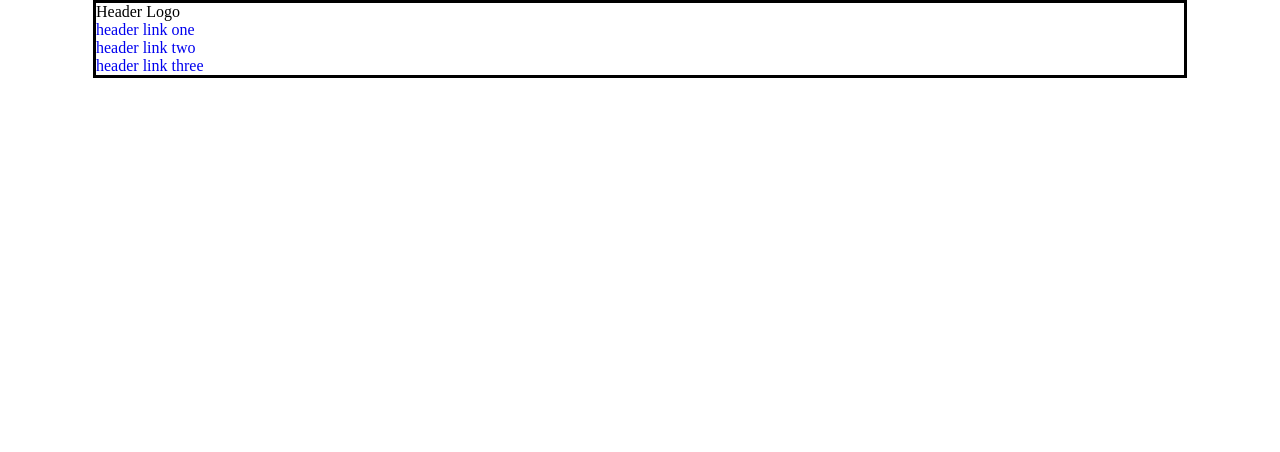
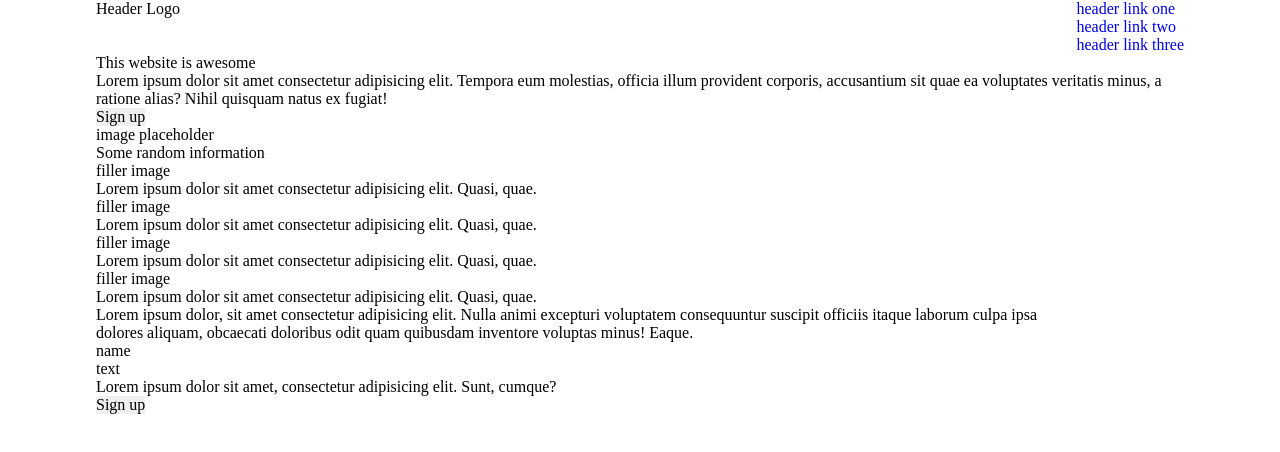
Before and after one commit to ImExtraPolite/Temp, a plain HTML site: page index.html in a window 1280 px wide. Drawn offline with Linux system fonts and the light colour scheme.

Commit message:
make template in HTML

```diff
--- a/index.html
+++ b/index.html
@@ -20,6 +20,57 @@
     </div>
 
     <div id="content">
+      <div id="row1">
+        <div id="left">
+          <h1>This website is awesome</h1>
+          <p>Lorem ipsum dolor sit amet consectetur adipisicing elit.
+            Tempora eum molestias, officia illum provident corporis,
+            accusantium sit quae ea voluptates veritatis minus,
+            a ratione alias? Nihil quisquam natus ex fugiat!</p>
+          <button>Sign up</button>
+        </div>
+        <div id="right">
+          <p>image placeholder</p>
+        </div>
+      </div>
+      <div id="row2">
+        <h1>Some random information</h1>
+
+        <div id="images">
+          <div>
+            <p>filler image</p>
+            <p>Lorem ipsum dolor sit amet consectetur adipisicing elit. Quasi, quae.</p>
+          </div>
+          <div>
+            <p>filler image</p>
+            <p>Lorem ipsum dolor sit amet consectetur adipisicing elit. Quasi, quae.</p>
+          </div>
+          <div>
+            <p>filler image</p>
+            <p>Lorem ipsum dolor sit amet consectetur adipisicing elit. Quasi, quae.</p>
+          </div>
+          <div>
+            <p>filler image</p>
+            <p>Lorem ipsum dolor sit amet consectetur adipisicing elit. Quasi, quae.</p>
+          </div>
+        </div>
+      </div>
+      <div id="row3">
+        <p>Lorem ipsum dolor, sit amet consectetur adipisicing elit. Nulla animi excepturi
+          voluptatem consequuntur suscipit officiis itaque laborum culpa ipsa dolores aliquam,
+          obcaecati doloribus odit quam quibusdam inventore voluptas minus! Eaque.</p>
+
+        <p>name</p>
+      </div>
+      <div id="row4">
+        <div id="left">
+          <p>text</p>
+          <p>Lorem ipsum dolor sit amet, consectetur adipisicing elit. Sunt, cumque?</p>
+        </div>
+        <div id="right">
+          <button>Sign up</button>
+        </div>
+      </div>
     </div>
 
     <div id="footer">
--- a/style.css
+++ b/style.css
@@ -7,11 +7,25 @@
 	vertical-align: baseline;
   list-style: none;
   text-decoration: none;
+  /* border: solid; */
 }
 
+#container {
+  width: 100%;
+}
 
-#container {
+#header, #content, #footer {
+  /* border: solid; */
   width: 85%;
   margin: auto;
-  border: solid;
 }
+
+#header {
+  display: flex;
+  justify-content: space-between;
+}
+
+#row2, #row3 {
+  /* border: solid; */
+  width: 90%;
+}
```
